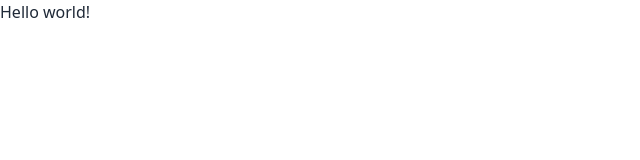
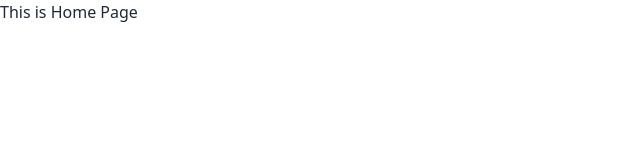
Before and after one commit to Nadim-Nion/no-code-builder-client, a React (Vite) app: page / in a window 1280 px wide. Shown: the top 160 px of the page, without its empty margins (0-640 px from the left). Built offline with nearby package versions, Linux system fonts and the light colour scheme.

Commit message:
Basic home page added

```diff
--- /dev/null
+++ b/src/pages/HomePage/Home/Home.jsx
@@ -0,0 +1,11 @@
+import React from 'react';
+
+const Home = () => {
+    return (
+        <div>
+            <h2>This is Home Page</h2>
+        </div>
+    );
+};
+
+export default Home;
```
Also changed, not shown: src/routes/BasicRoute.jsx (+9 -1 lines).
